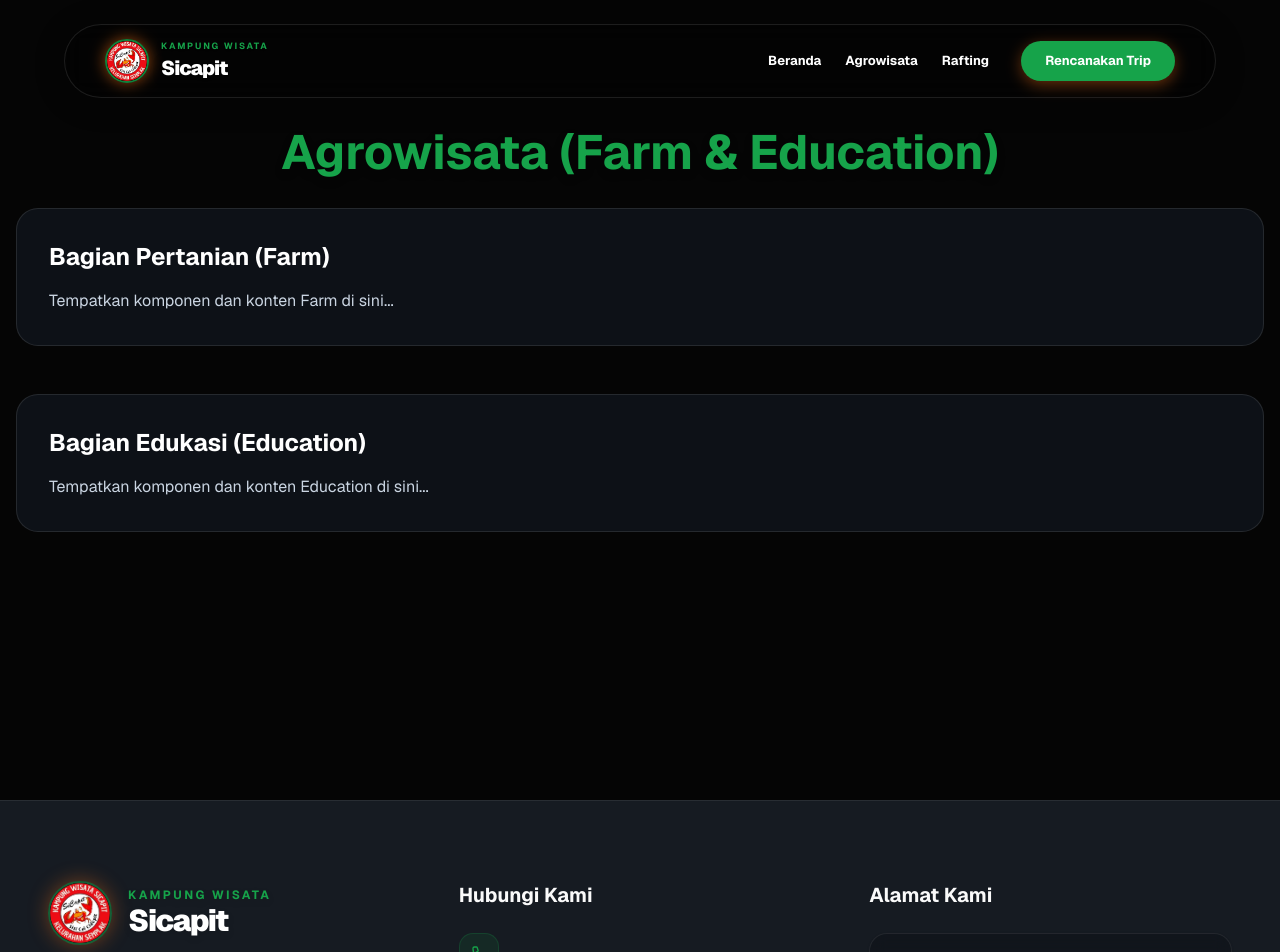
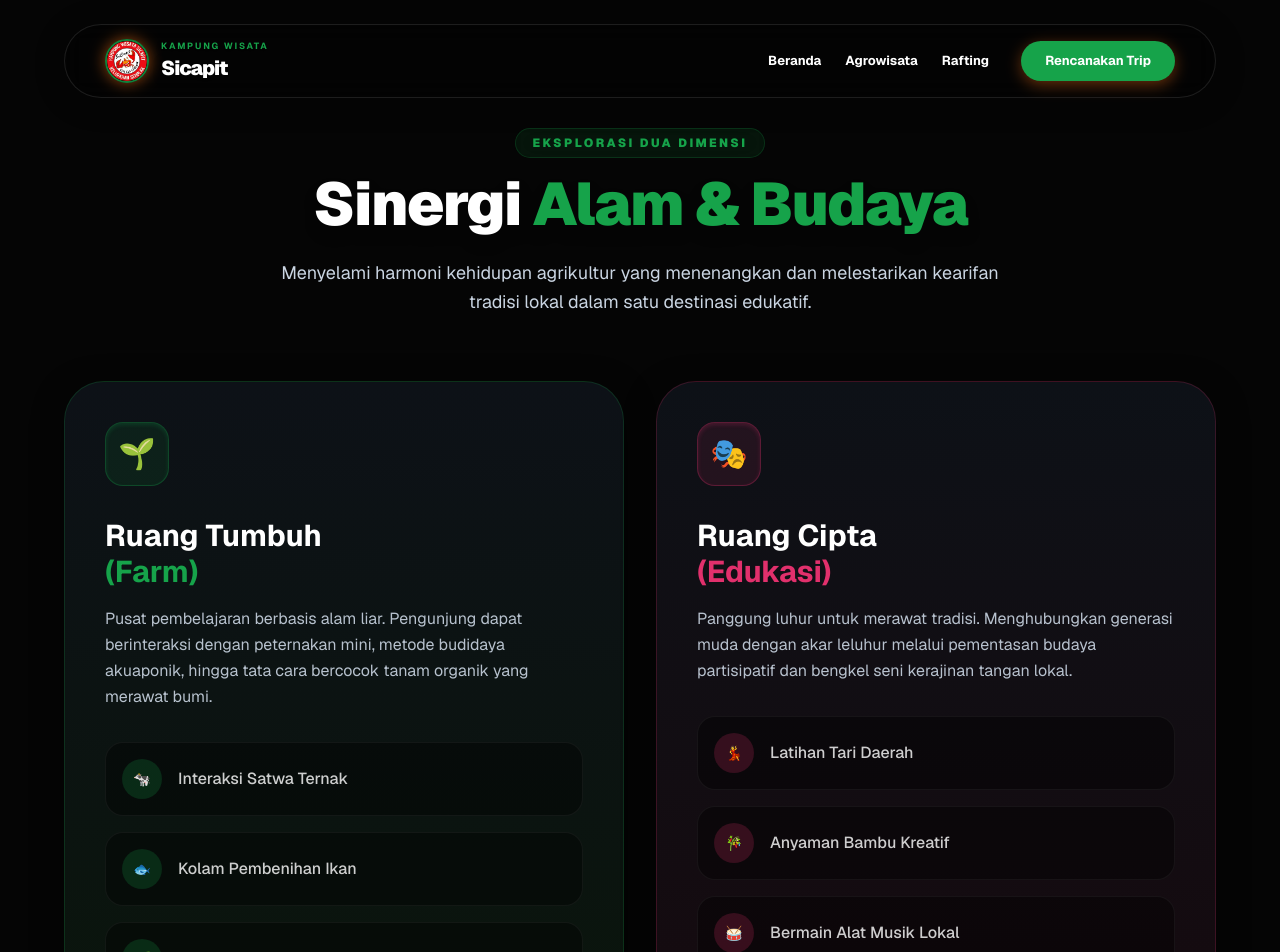
Before and after one commit to IR2816/website-sicapit, a Next.js app: page /agrowisata in a window 1280 px wide. Shown: the top 952 px of the page. Built offline with nearby package versions, Linux system fonts and the light colour scheme.

Commit message:
feat: mengubah desain angrowisata di page menjadi Bento Grid

```diff
--- a/src/app/agrowisata/page.tsx
+++ b/src/app/agrowisata/page.tsx
@@ -9,26 +9,75 @@ export default function AgrowisataPage() {
         Silakan tambahkan komponen atau konten dari Farm dan Education di sini.
         Tempat ini sudah disiapkan untuk dikerjakan.
       */}
-      <div className="container mx-auto px-4 py-32 z-10">
-        <h1 className="text-4xl md:text-5xl font-bold text-center mb-8 text-brand drop-shadow-lg">
-          Agrowisata (Farm & Education)
-        </h1>
+      <div className="container mx-auto px-4 py-32 z-10 relative">
+        <div className="text-center max-w-3xl mx-auto mb-16">
+          <span className="inline-block py-1.5 px-4 rounded-full bg-brand/10 border border-brand/20 text-brand text-xs font-black tracking-[0.2em] uppercase mb-4 backdrop-blur-md">Eksplorasi Dua Dimensi</span>
+          <h1 className="text-4xl md:text-6xl font-black text-white mb-6 tracking-tight drop-shadow-xl">
+            Sinergi <span className="text-brand">Alam & Budaya</span>
+          </h1>
+          <p className="text-slate-300 text-lg leading-relaxed">
+            Menyelami harmoni kehidupan agrikultur yang menenangkan dan melestarikan kearifan tradisi lokal dalam satu destinasi edukatif.
+          </p>
+        </div>
 
-        {/* Konten Farm / Pertanian */}
-        <section className="mb-12 border border-white/10 p-8 rounded-3xl bg-surface">
-          <h2 className="text-2xl font-bold mb-4 text-white">Bagian Pertanian (Farm)</h2>
-          <p className="text-slate-300">Tempatkan komponen dan konten Farm di sini...</p>
-          {/* Tambahkan komponen farm di bawah ini */}
+        {/* Bento Grid Layout Parallel */}
+        <div className="grid grid-cols-1 lg:grid-cols-2 gap-8 max-w-6xl mx-auto">
+          {/* Konten Farm / Pertanian */}
+          <section className="group relative overflow-hidden p-10 rounded-[2.5rem] bg-gradient-to-b from-surface to-[#0a150c] border border-brand/20 hover:border-brand/50 transition-all duration-500 shadow-[0_8px_30px_rgba(0,0,0,0.5)]">
+            <div className="absolute top-0 right-0 w-64 h-64 bg-brand/5 rounded-bl-full blur-3xl -z-10 group-hover:scale-150 transition-transform duration-700 ease-out"></div>
 
-        </section>
+            <div className="w-16 h-16 rounded-2xl bg-brand/10 border border-brand/30 flex items-center justify-center text-brand font-black text-3xl mb-8 shadow-inner shadow-brand/20">
+              🌱
+            </div>
+            <h2 className="text-3xl font-bold mb-4 text-white font-heading">Ruang Tumbuh <br/><span className="text-brand">(Farm)</span></h2>
+            <p className="text-slate-300/90 leading-relaxed mb-8">
+              Pusat pembelajaran berbasis alam liar. Pengunjung dapat berinteraksi dengan peternakan mini, metode budidaya akuaponik, hingga tata cara bercocok tanam organik yang merawat bumi.
+            </p>
 
-        {/* Konten Education / Edukasi */}
-        <section className="border border-white/10 p-8 rounded-3xl bg-surface">
-          <h2 className="text-2xl font-bold mb-4 text-white">Bagian Edukasi (Education)</h2>
-          <p className="text-slate-300">Tempatkan komponen dan konten Education di sini...</p>
-          {/* Tambahkan komponen education di bawah ini */}
+            <div className="space-y-4">
+              <div className="p-4 rounded-2xl bg-black/40 border border-white/5 flex items-center gap-4">
+                <div className="w-10 h-10 rounded-full bg-brand/20 flex items-center justify-center text-brand text-sm">🐄</div>
+                <span className="text-white/80 font-medium">Interaksi Satwa Ternak</span>
+              </div>
+              <div className="p-4 rounded-2xl bg-black/40 border border-white/5 flex items-center gap-4">
+                <div className="w-10 h-10 rounded-full bg-brand/20 flex items-center justify-center text-brand text-sm">🐟</div>
+                <span className="text-white/80 font-medium">Kolam Pembenihan Ikan</span>
+              </div>
+              <div className="p-4 rounded-2xl bg-black/40 border border-white/5 flex items-center gap-4">
+                <div className="w-10 h-10 rounded-full bg-brand/20 flex items-center justify-center text-brand text-sm">🌿</div>
+                <span className="text-white/80 font-medium">Workshop Tanam Organik</span>
+              </div>
+            </div>
+          </section>
 
-        </section>
+          {/* Konten Education / Edukasi Budaya */}
+          <section className="group relative overflow-hidden p-10 rounded-[2.5rem] bg-gradient-to-b from-surface to-[#150a0f] border border-[#e1306c]/20 hover:border-[#e1306c]/50 transition-all duration-500 shadow-[0_8px_30px_rgba(0,0,0,0.5)]">
+            <div className="absolute top-0 right-0 w-64 h-64 bg-[#e1306c]/5 rounded-bl-full blur-3xl -z-10 group-hover:scale-150 transition-transform duration-700 ease-out"></div>
+
+            <div className="w-16 h-16 rounded-2xl bg-[#e1306c]/10 border border-[#e1306c]/30 flex items-center justify-center text-[#e1306c] font-black text-3xl mb-8 shadow-inner shadow-[#e1306c]/20">
+              🎭
+            </div>
+            <h2 className="text-3xl font-bold mb-4 text-white font-heading">Ruang Cipta <br/><span className="text-[#e1306c]">(Edukasi)</span></h2>
+            <p className="text-slate-300/90 leading-relaxed mb-8">
+              Panggung luhur untuk merawat tradisi. Menghubungkan generasi muda dengan akar leluhur melalui pementasan budaya partisipatif dan bengkel seni kerajinan tangan lokal.
+            </p>
+
+            <div className="space-y-4">
+              <div className="p-4 rounded-2xl bg-black/40 border border-white/5 flex items-center gap-4">
+                <div className="w-10 h-10 rounded-full bg-[#e1306c]/20 flex items-center justify-center text-[#e1306c] text-sm">💃</div>
+                <span className="text-white/80 font-medium">Latihan Tari Daerah</span>
+              </div>
+              <div className="p-4 rounded-2xl bg-black/40 border border-white/5 flex items-center gap-4">
+                <div className="w-10 h-10 rounded-full bg-[#e1306c]/20 flex items-center justify-center text-[#e1306c] text-sm">🎋</div>
+                <span className="text-white/80 font-medium">Anyaman Bambu Kreatif</span>
+              </div>
+              <div className="p-4 rounded-2xl bg-black/40 border border-white/5 flex items-center gap-4">
+                <div className="w-10 h-10 rounded-full bg-[#e1306c]/20 flex items-center justify-center text-[#e1306c] text-sm">🥁</div>
+                <span className="text-white/80 font-medium">Bermain Alat Musik Lokal</span>
+              </div>
+            </div>
+          </section>
+        </div>
       </div>
     </main>
   );
```
